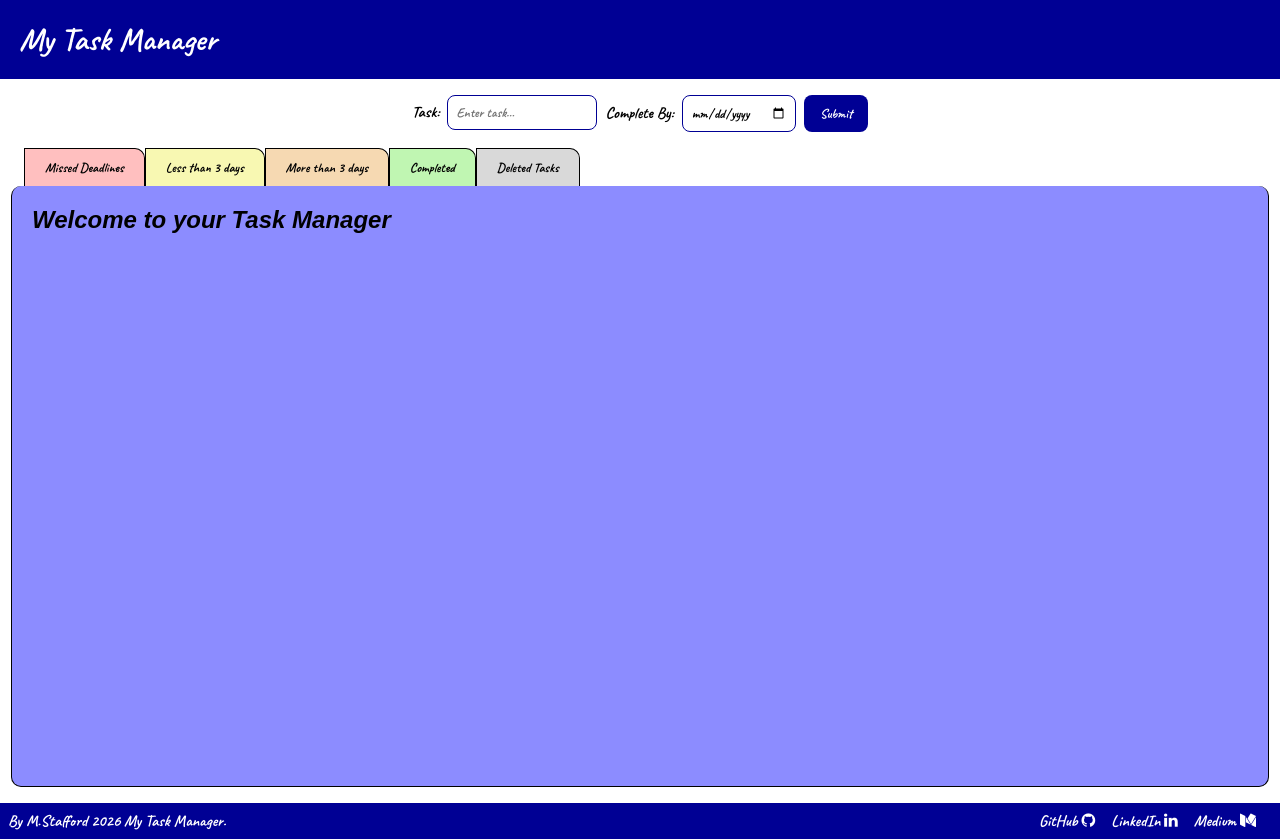
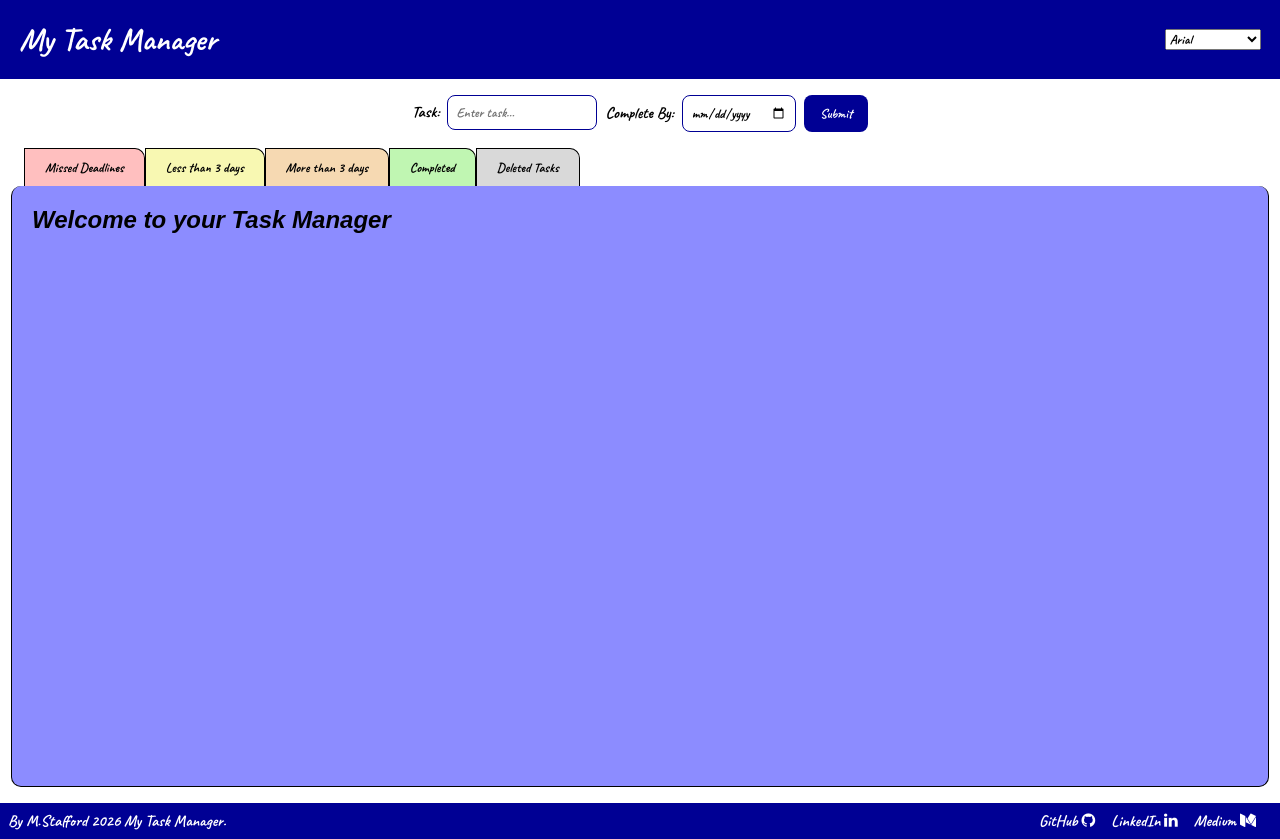
Before and after one commit to mstafford93/Task-Manager, a React (Vite) app in the folder my-react-app/: page / in a window 1280 px wide. Built offline with nearby package versions, Linux system fonts and the light colour scheme.

Commit message:
set up TextChange html element and initialize css page

```diff
--- a/my-react-app/src/components/Header/Header.jsx
+++ b/my-react-app/src/components/Header/Header.jsx
@@ -1,10 +1,12 @@
 import React from 'react'
 import './Header.css'
+import TextChange from '../TextChange/TextChange'
 
 const Header = () => {
   return (
     <div className='header'>
       <h1>My Task Manager</h1>
+      <TextChange />
     </div>
   )
 }
--- /dev/null
+++ b/my-react-app/src/components/TextChange/TextChange.jsx
@@ -0,0 +1,21 @@
+import React from 'react'
+import './TextChange.css'
+
+const TextChange = () => {
+    const changeFont = () => {
+
+
+    }
+
+  return (
+    <div>
+      <select name="fontStyle" id="fontStyle">
+        <option value="Arial">Arial</option>
+        <option value="Caveat">Caveat (cursive)</option>
+        <option value="Verdana">Verdana</option>
+      </select>
+    </div>
+  )
+}
+
+export default TextChange
```
Also changed, not shown: my-react-app/src/components/TextChange/TextChange.css (added).
